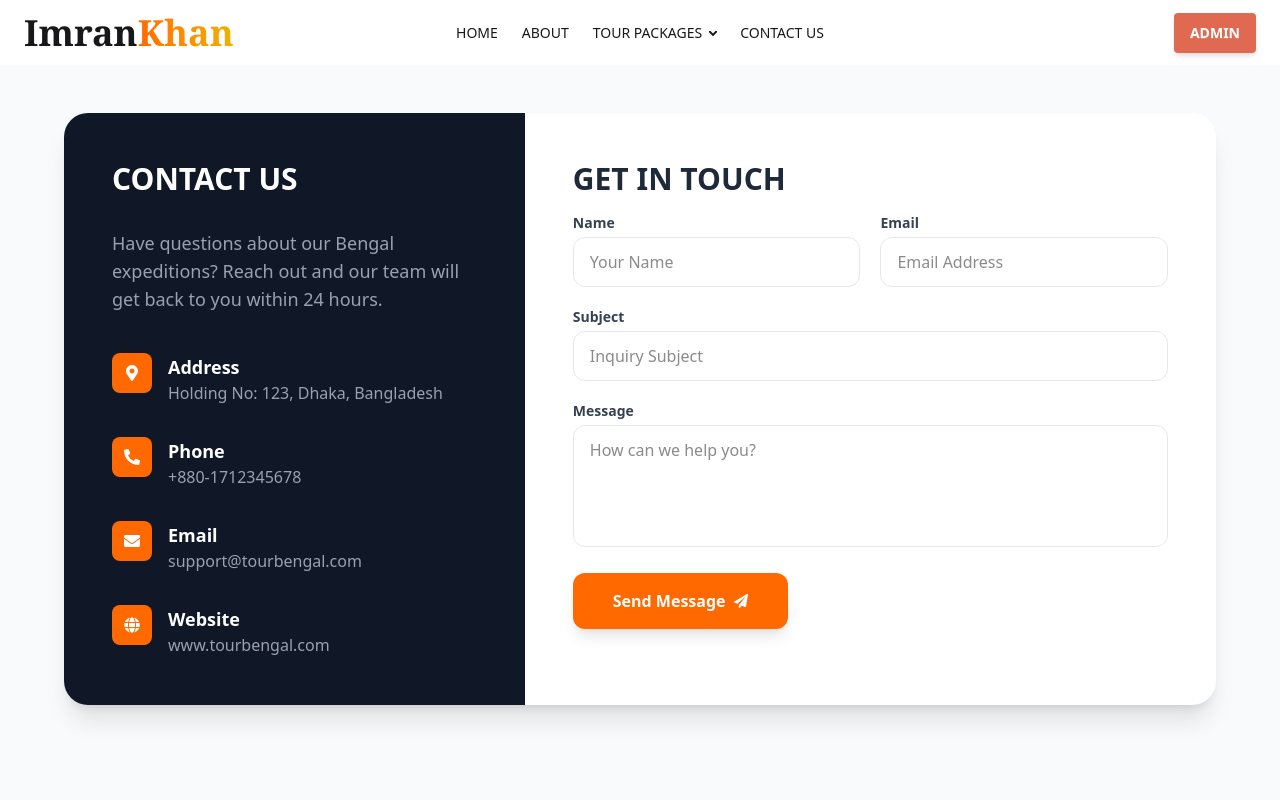
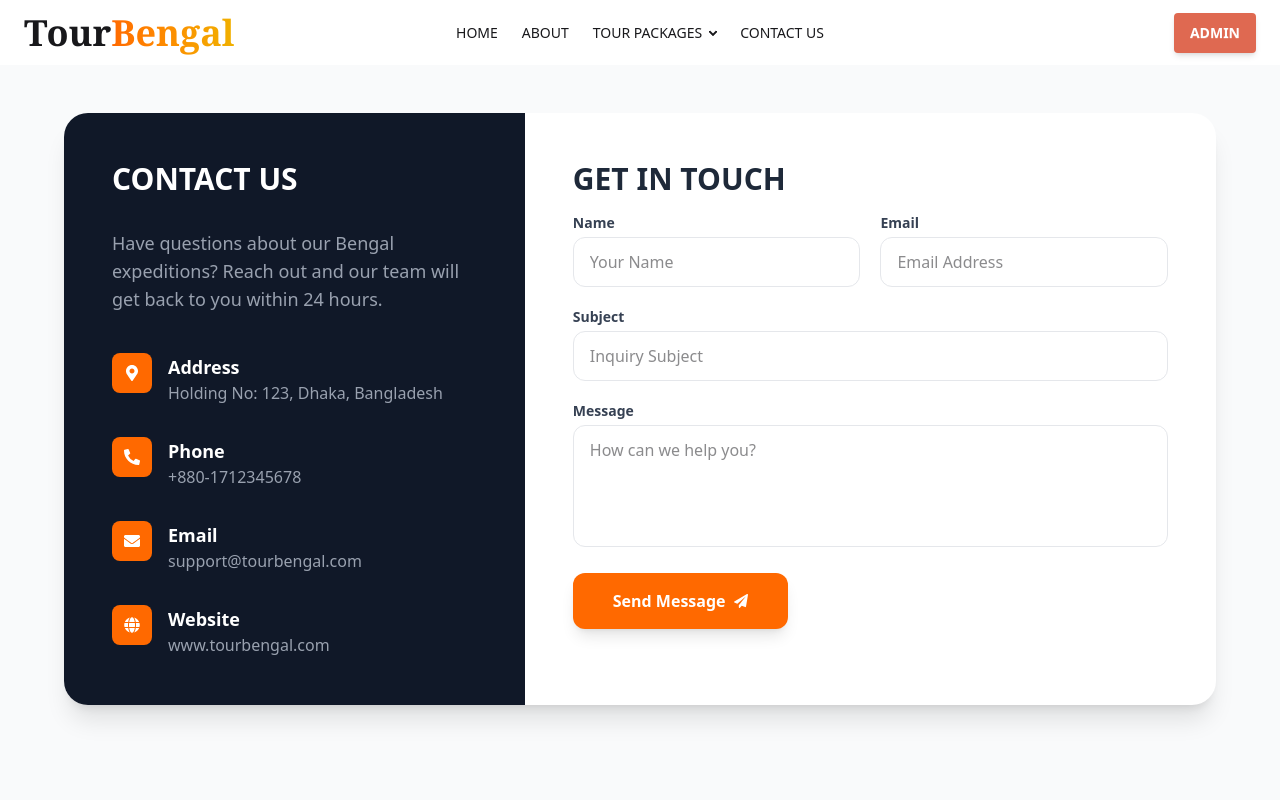
Before and after one commit to AL-AM1N/tour-Bengal-client, a React (Vite) app: page /contact in a window 1280 px wide. Shown: the top 800 px of the page. Built offline with nearby package versions, Linux system fonts and the light colour scheme.

Commit message:
bug fixed

```diff
--- a/src/Pages/AllPackages/BangladeshAllPackages.jsx
+++ b/src/Pages/AllPackages/BangladeshAllPackages.jsx
@@ -6,6 +6,10 @@ import { motion } from "motion/react"
 function BangladeshAllPackages({ packages }) {
 
     console.log(packages);
+    if (!Array.isArray(packages)) {
+        return <div className="text-center p-8 text-red-500 font-bold">Error: Packages data is invalid.</div>;
+    }
+
     return (
         <div className='pb-10 bg-[#faedeb]'>
             <motion.div
--- a/src/Pages/Home/Home.jsx
+++ b/src/Pages/Home/Home.jsx
@@ -23,7 +23,11 @@ function Home() {
       </div>
       <div>
         <h1 className='font-serif text-3xl text-center p-8 font-bold bg-[#faedeb]'>Bangladesh Tour Packages</h1>
-        <BangladeshAllPackages packages={packages.slice(0,6)}></BangladeshAllPackages>
+        {Array.isArray(packages) ? (
+          <BangladeshAllPackages packages={packages.slice(0,6)}></BangladeshAllPackages>
+        ) : (
+          <div className="text-center p-8 text-red-500 font-bold">Failed to load packages from the server.</div>
+        )}
         <div className='w-full flex justify-center items-center pb-10 bg-[#faedeb]'>
           <Link to='/bangladesh-tours'><button className="btn btn-primary bg-[#DF6951]">VIEW ALL</button></Link>
         </div>
--- a/src/components/Header/Navbar.jsx
+++ b/src/components/Header/Navbar.jsx
@@ -108,9 +108,9 @@ function Navbar() {
 
                         <Link to='/'>
                             <h1 className='font-serif font-bold text-4xl'>
-                                Imran
+                                Tour
                                 <span className="text-transparent bg-clip-text bg-gradient-to-r from-orange-500 to-yellow-500">
-                                    Khan
+                                    Bengal
                                 </span>
                             </h1>
                         </Link>
```
